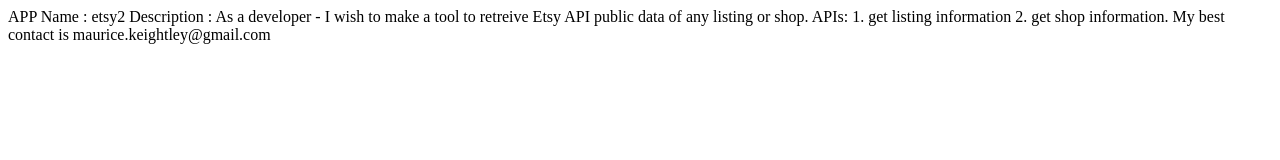
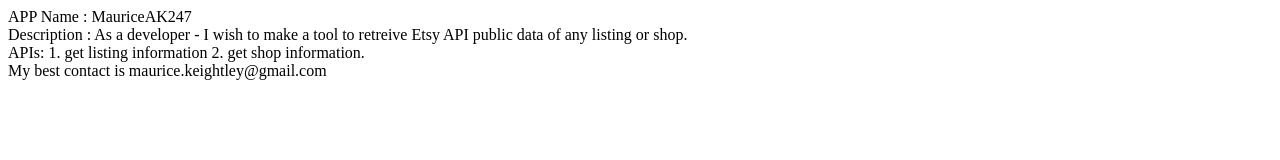
Before and after one commit to MKeightley1/etsy2, a plain HTML site: page index.html in a window 1280 px wide. Drawn offline with Linux system fonts and the light colour scheme.

Commit message:
Add files via upload

```diff
--- a/index.html
+++ b/index.html
@@ -2,14 +2,14 @@
 <head>
 </head>
 <body>
-APP Name : etsy2
-
+APP Name : MauriceAK247
+<br>
 Description : As a developer - I wish to make a tool to retreive Etsy API public data of any listing or shop.
-
+<br>
 APIs:
 1. get listing information
 2. get shop information.
-
+<br>
 My best contact is maurice.keightley@gmail.com
 </body>
 </html>
```
